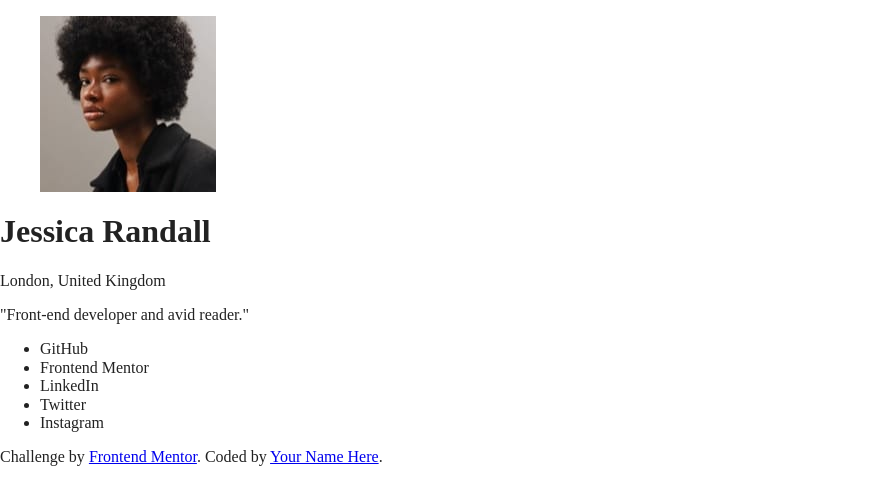
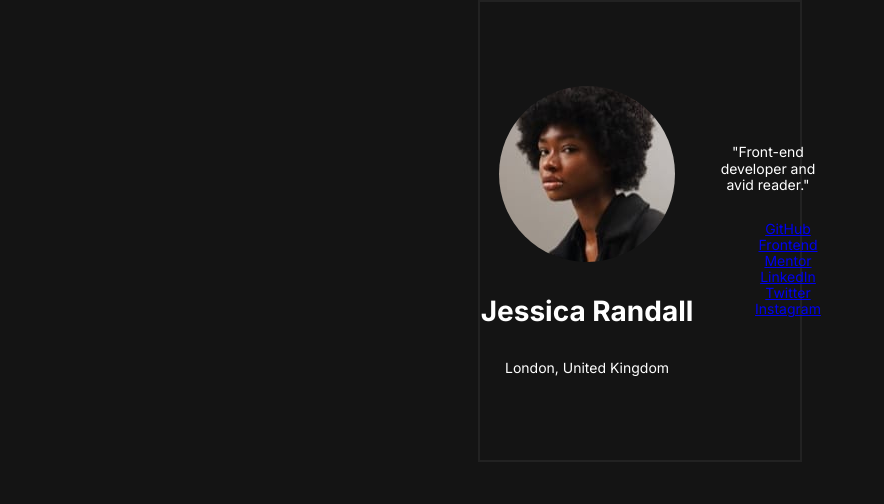
Before and after one commit to Nehemiah-A/social-links-profile, a website built with webpack: page index.html in a window 1280 px wide. Shown: the whole page, without its empty margins (0-884 px from the left). Built offline with nearby package versions, Linux system fonts and the light colour scheme.

Commit message:
Fixed the list

```diff
--- a/css/style.css
+++ b/css/style.css
@@ -83,6 +83,68 @@ textarea {
 /* ==========================================================================
    Author's custom styles
    ========================================================================== */
+   /***General Styles***/
+   html {
+    display: flex;
+    justify-content: center;
+    font-size: 14px;
+    background-color: hsl(0, 0%, 8%);
+   }
+
+  body {
+    display: flex;
+    font-size: 1em;
+    font-family: "Inter", sans-serif;
+    color: hsl(0, 0%, 100%);
+    margin: 0;
+  }
+
+  .everything {
+    display: flex;
+    justify-content: center;
+    align-items: center;
+    border: 2px solid #222;
+    margin:auto;
+    width: 50%;
+    padding: 70px 0;
+    text-align: center;
+    /*border: 1px solid hsl(0, 0%, 12%) ;*/
+  }
+
+  .content-wrapper1 {
+    display: flex;
+    justify-content: center;
+    align-items: center;
+    flex-flow: column wrap;
+  }
+
+  .content-wrapper2 {
+    display: flex;
+    justify-content: center;
+    align-items: center;
+    flex-flow: column wrap;
+  }
+
+
+  /***HERO STYLES***/
+  figure {
+
+  }
+  figure img{
+    display: flex;
+    justify-content: center;
+    align-items: center;
+    flex-flow: column wrap;
+    border-radius: 50%;
+  }
+
+/***Main Styles***/
+
+.button-content {
+  display: flex;
+  justify-content: center;
+  flex-flow:column wrap ;
+}
 
 /* ==========================================================================
    Helper classes
--- a/index.html
+++ b/index.html
@@ -11,29 +11,31 @@
   <link href="https://fonts.googleapis.com/css2?family=Inter:ital,opsz,wght@0,14..32,100..900;1,14..32,100..900&display=swap" rel="stylesheet">
 
 
-  <title>Frontend Mentor | Social links profile</title>
+  <title>Social links profile</title>
 
   <!-- Feel free to remove these styles or customise in your own stylesheet 👍 -->
   <link rel = "stylesheet" href ="css/style.css">
   <link rel = "stylesheet" href ="css/noramlize.css">
 </head>
 <body>
-  <div class="content-wrapper">
+  <div class="everything">
+    <div class="content-wrapper1">
       <figure> <img src="img/avatar-jessica.jpeg" alt="a picture of Jessica"></figure>
       <h1>Jessica Randall</h1>
-    <p>London, United Kingdom</p>
+      <p><span>London, United Kingdom</span></p>
     </div>
-  <div class = "content-wrapper">
+    <div class = "content-wrapper2">
       <div class="buttons">
         <p>"Front-end developer and avid reader."</p>
         <div class="button-content">
           <ul>
-          <li>GitHub</li>
-          <li>Frontend Mentor</li>
-          <li>LinkedIn</li>
-          <li>Twitter</li>
-          <li>Instagram</li>
+            <a href="#">GitHub</a>
+            <a href="#">Frontend Mentor</a>
+            <a href="#">LinkedIn</a>
+            <a href="#">Twitter</a>
+            <a href="#">Instagram</a>
           </ul>
+        </div>
       </div>
     </div>
   </div>
@@ -43,12 +45,7 @@
 
 
 
-
-
-
-
-
-
+ <!--
     <div class="attribution">
     Challenge by <a href="https://www.frontendmentor.io?ref=challenge" target="_blank">Frontend Mentor</a>.
     Coded by <a href="#">Your Name Here</a>.
```
Lines whose indentation alone changed are shown as unchanged.
